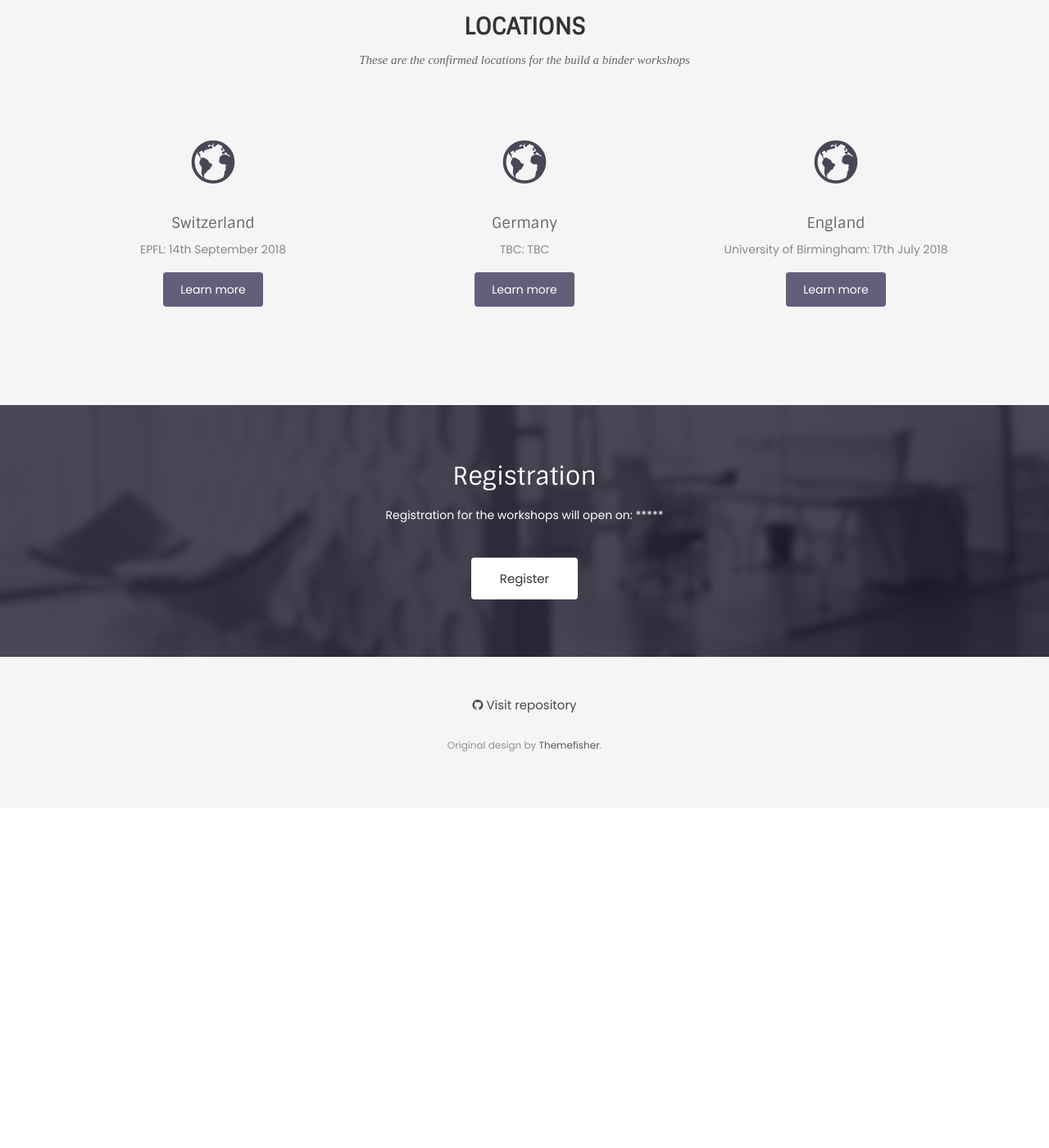
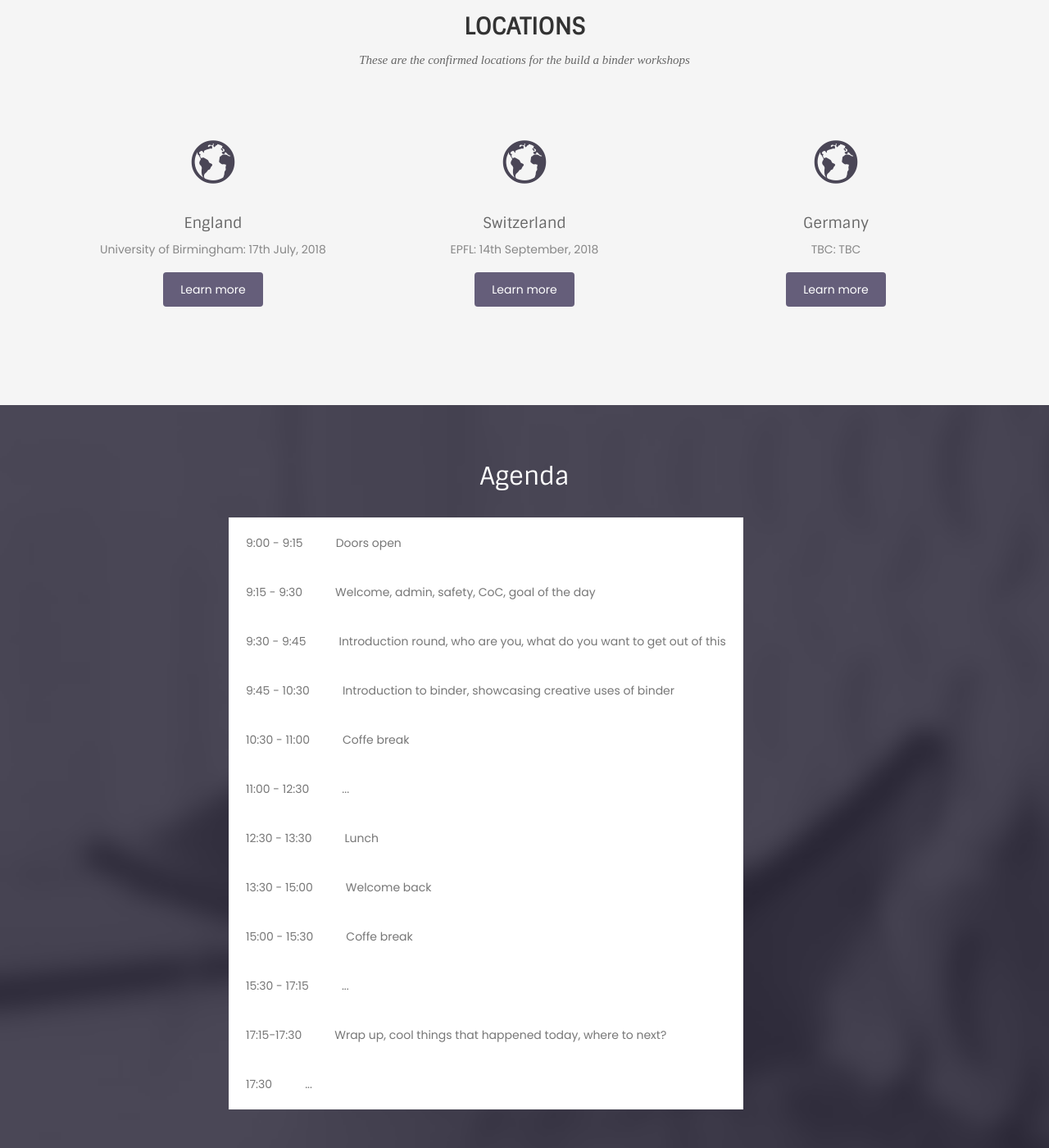
Before and after one commit to Build-a-binder/build-a-binder.github.io, a Jekyll site: the page built from index.html, in a window 1280 px wide and 1400 px high, scrolled down 1521 px. Shown: the whole window at 82% size. Built offline with Jekyll 4.4.1, drawn with Linux system fonts in a browser that asks for light colours; nearby versions of some CDN libraries; some web fonts are replaced; before the commit the page ends 2507 px from its top, so only the background shows below that.

Commit message:
Add event agenda

```diff
--- a/index.html
+++ b/index.html
@@ -73,13 +73,25 @@ permalink: /
       </div>
     </div>
 
+    <!-- United Kingdom -->
+    <div class="col-sm-4 col-md-4">
+      <div class="service-item">
+        <i class="ion-earth"></i>
+        <h4>England</h4>
+        <p>
+          University of Birmingham: 17th July, 2018
+        </p>
+        <a href="{{ "/England/" | absolute_url }}" class="btn btn-service">Learn more</a>
+      </div>
+    </div>
+
       <!-- Switzerland -->
       <div class="col-sm-4 col-md-4">
         <div class="service-item">
           <i class="ion-earth"></i>
           <h4>Switzerland</h4>
           <p>
-            EPFL: 14th September 2018
+            EPFL: 14th September, 2018
           </p>
           <a href="{{ "/Switzerland/" | absolute_url }}" class="btn btn-service">Learn more</a>
         </div>
@@ -97,34 +109,75 @@ permalink: /
         </div>
       </div>
 
-      <!-- United Kingdom -->
-      <div class="col-sm-4 col-md-4">
-        <div class="service-item">
-          <i class="ion-earth"></i>
-          <h4>England</h4>
-          <p>
-            University of Birmingham: 17th July 2018
-          </p>
-          <a href="{{ "/England/" | absolute_url }}" class="btn btn-service">Learn more</a>
-        </div>
-      </div>
-
     </div>
   </div>
 </section>
 
-<!-- Registration section -->
+<!-- Agenda section -->
 <section id="call-to-action">
   <div class="container">
     <div class="row">
       <div class="col-md-12">
         <div class="block">
-          <h2>Registration</h2>
-          <p>Registration for the workshops will open on: *****
-          </p>
-          <a class="btn btn-default btn-call-to-action" href="#" >Register</a>
+          <h2>Agenda</h2>
         </div>
       </div>
+
+      <div class="col-md-10 col-md-offset-2">
+        <table>
+        <tbody>
+        <tr>
+          <td>9:00 - 9:15</td>
+          <td>Doors open</td>
+        </tr>
+        <tr>
+          <td>9:15 - 9:30 </td>
+          <td>Welcome, admin, safety, CoC, goal of the day</td>
+        </tr>
+        <tr>
+          <td>9:30 - 9:45</td>
+          <td>Introduction round, who are you, what do you want to get out of this</td>
+        </tr>
+        <tr>
+          <td>9:45 - 10:30</td>
+          <td>Introduction to binder, showcasing creative uses of binder</td>
+        </tr>
+        <tr>
+          <td>10:30 - 11:00 </td>
+          <td>Coffe break</td>
+        </tr>
+        <tr>
+          <td>11:00 - 12:30</td>
+          <td>...</td>
+        </tr>
+        <tr>
+          <td>12:30 - 13:30</td>
+          <td>Lunch </td>
+        </tr>
+        <tr>
+          <td>13:30 - 15:00</td>
+          <td>Welcome back</td>
+        </tr>
+        <tr>
+          <td>15:00 - 15:30</td>
+          <td>Coffe break</td>
+        </tr>
+        <tr>
+          <td>15:30 - 17:15</td>
+          <td>...</td>
+        </tr>
+        <tr>
+          <td>17:15-17:30</td>
+          <td>Wrap up, cool things that happened today, where to next?</td>
+        </tr>
+        <tr>
+          <td>17:30</td>
+          <td>...</td>
+        </tr>
+      </tbody>
+      </table>
+    </div>
+
     </div>
   </div>
 </section>
```
